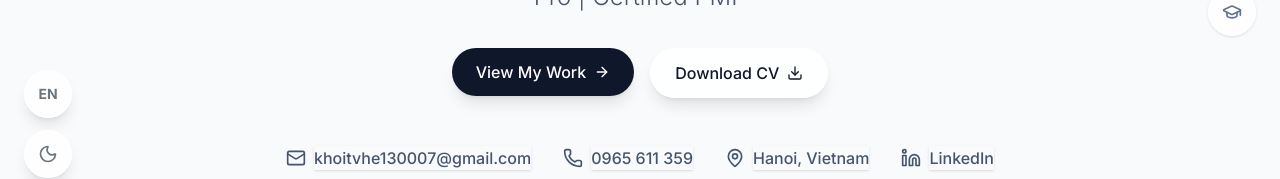
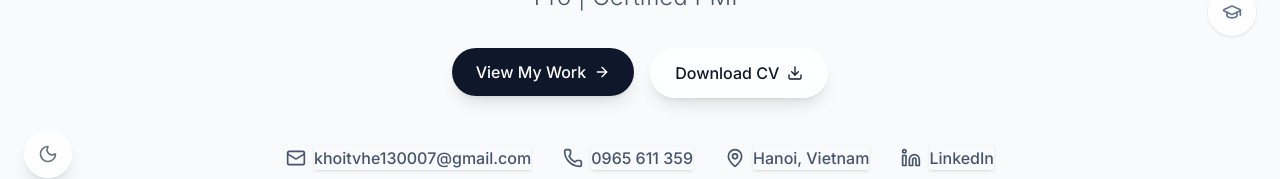
Before and after one commit to khoitran99/resume, a React (Vite) app: page / in a window 1280 px wide. Shown: the part 538-717 px from the top of the page. Built offline with nearby package versions, Linux system fonts and the light colour scheme.

Commit message:
fix(i18n): Disable language toggle and force English default

```diff
--- a/src/components/ui/FloatingActions.tsx
+++ b/src/components/ui/FloatingActions.tsx
@@ -13,7 +13,7 @@ import {
 const FloatingActions: React.FC = () => {
   const [isVisible, setIsVisible] = useState(false);
   const { theme, toggleTheme } = useTheme();
-  const { t, i18n } = useTranslation();
+  const { t } = useTranslation();
 
   // Show "Back to Top" only when scrolled down
   useEffect(() => {
@@ -38,27 +38,6 @@ const FloatingActions: React.FC = () => {
 
   return (
     <div className="fixed bottom-6 left-6 z-50 flex flex-col gap-3">
-
-      {/* Language Toggle Button */}
-      <Magnetic>
-        <button
-          onClick={() =>
-            i18n.changeLanguage(i18n.language === "vi" ? "en" : "vi")
-          }
-          className="group relative flex items-center justify-center w-12 h-12 rounded-full cursor-pointer transition-all duration-300 backdrop-blur-xl border bg-white/80 dark:bg-slate-900/80 text-primary-600 border-white/60 dark:border-slate-800 dark:text-white shadow-lg hover:bg-primary-600 hover:text-white hover:border-primary-500 hover:scale-105"
-          aria-label="Toggle Language"
-        >
-          <div className="flex items-center justify-center font-bold text-sm uppercase">
-            {i18n.language === "vi" ? "VI" : "EN"}
-          </div>
-
-          {/* Tooltip */}
-          <div className="absolute left-16 opacity-0 -translate-x-4 pointer-events-none group-hover:opacity-100 group-hover:translate-x-0 transition-all duration-300 bg-slate-900 text-white text-xs font-medium py-1.5 px-3 rounded-lg whitespace-nowrap shadow-md">
-            Language / Ngôn ngữ
-            <div className="absolute top-1/2 -left-1 -translate-y-1/2 border-4 border-transparent border-r-slate-900"></div>
-          </div>
-        </button>
-      </Magnetic>
 
       {/* Theme Toggle Button */}
       <Magnetic>
--- a/src/i18n.ts
+++ b/src/i18n.ts
@@ -13,19 +13,13 @@ const resources = {
   },
 };
 
-const savedLanguage = localStorage.getItem("language") || "en";
-
 i18n.use(initReactI18next).init({
   resources,
-  lng: savedLanguage, // default language
+  lng: "en", // force default language
   fallbackLng: "en",
   interpolation: {
     escapeValue: false, // react already safes from xss
   },
 });
 
-i18n.on("languageChanged", (lng) => {
-  localStorage.setItem("language", lng);
-});
-
 export default i18n;
```
